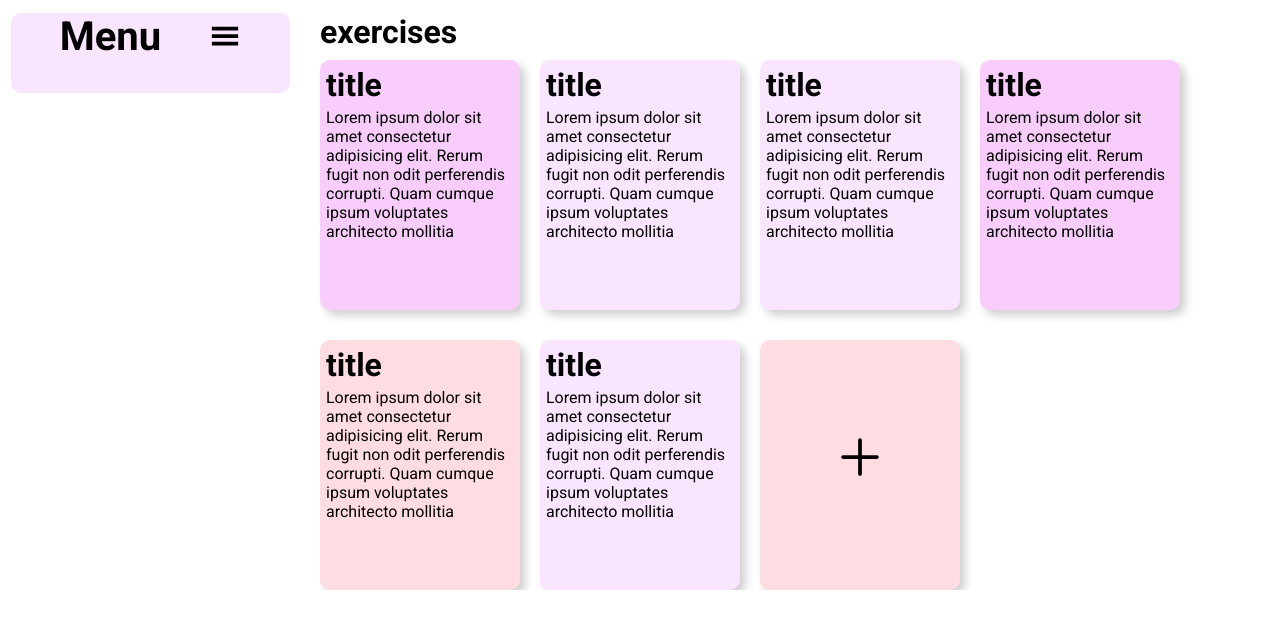
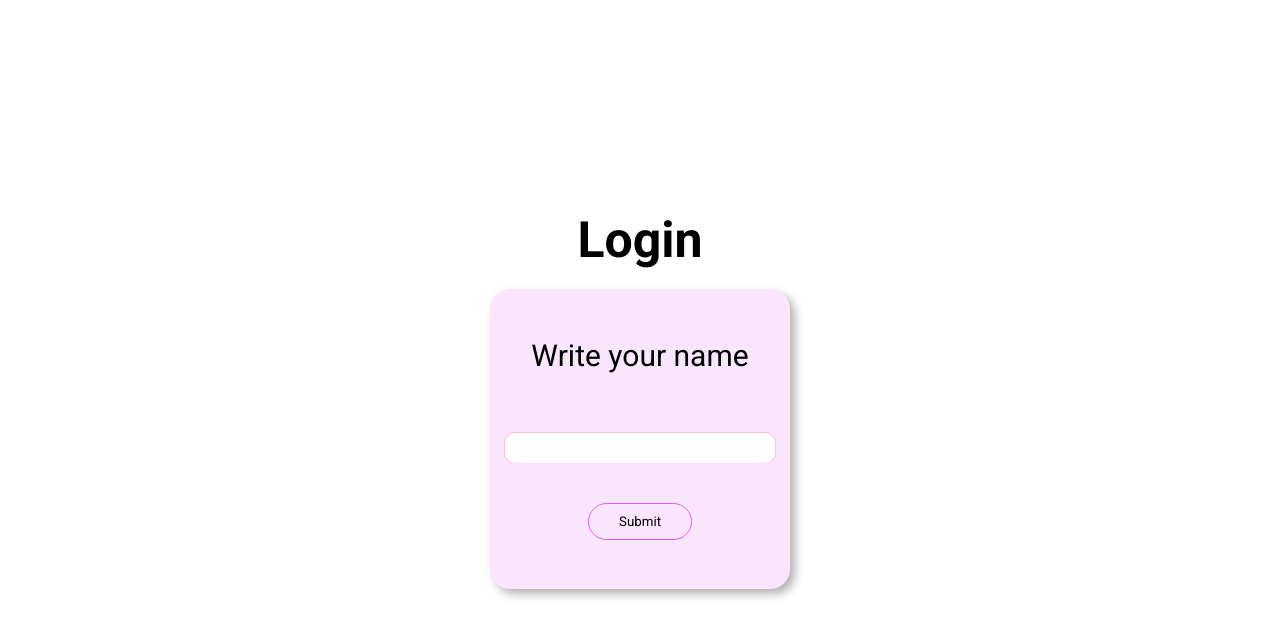
Before and after one commit to douglas-front/to_do_list, a React (Vite) app: page /login in a window 1280 px wide. Shown: the top 636 px of the page. Built offline with nearby package versions, Linux system fonts and the light colour scheme.

Commit message:
add login page

```diff
--- a/package.json
+++ b/package.json
@@ -14,6 +14,7 @@
     "react": "^18.2.0",
     "react-dom": "^18.2.0",
     "react-icons": "^4.12.0",
+    "react-router-dom": "^6.21.0",
     "sass": "^1.69.5",
     "split-text": "^1.0.0"
   },
--- a/src/App.tsx
+++ b/src/App.tsx
@@ -1,6 +1,18 @@
+import { useEffect } from "react"
 import Menu from "./Components/Menu"
 import Cards from "./Layouts/Cards"
 function App() {
+
+  useEffect(() => {
+    const exist = localStorage.getItem("name");
+
+    if (!exist) {
+      console.log("Redirecionando para a página de login");
+      window.open("http://localhost:5173/login", "_self");
+    } else {
+      console.log("Usuário encontrado, não é necessário redirecionar.");
+    }
+  }, []);
 
 
   return (
--- a/src/Components/Menu/index.tsx
+++ b/src/Components/Menu/index.tsx
@@ -1,11 +1,17 @@
 import { GiHamburgerMenu } from "react-icons/gi";
+import { PiSignOut } from "react-icons/pi";
 import "./menu.scss";
-import { useState, useRef } from "react";
+import { useState, useRef, useEffect } from "react";
 import gsap from "gsap";
 
 const Menu = () => {
   const [menu, setMenu] = useState<string>("");
   const [color, setColor] = useState<string>("menu-off");
+
+
+  const name = localStorage.getItem("name")
+
+
 
   const rf1 = useRef<HTMLDivElement>(null);
   const textRef = useRef<HTMLHeadingElement>(null);
@@ -45,6 +51,11 @@ const Menu = () => {
     );
   }
 
+  const signOut = () => {
+    localStorage.removeItem("name")
+    window.open("http://localhost:5173/login", "_self");
+  }
+
   return (
     <div className="menu">
       <div className={`container-menu ${menu}`}>
@@ -59,7 +70,7 @@ const Menu = () => {
         </div>
 
         <div className="nameUser">
-          <h1 ref={textRef}>Welcome user</h1>
+          <h1 ref={textRef}>Welcome <br/>{name}</h1>
         </div>
 
         <div className="settings">
@@ -78,6 +89,10 @@ const Menu = () => {
           <button>Black</button>
           <button>White</button>
         </div>
+
+        <div className="sign-out">
+          <button onClick={signOut}><PiSignOut /></button>
+        </div>
       </div>
     </div>
   );
--- a/src/Components/Menu/menu.scss
+++ b/src/Components/Menu/menu.scss
@@ -50,6 +50,10 @@
 
         .nameUser{
             display: none;
+
+            h1{
+                font-size: 35px;
+            }
         }
 
         .settings{
@@ -98,6 +102,7 @@
             display: block;
             margin-top: 20%;
             width: 100%;
+            height: 120px;
             text-align: center;
         }
 
@@ -185,4 +190,17 @@
         }
     }
 
+    .sign-out{
+        position: absolute;
+        bottom: 2%;
+        right: 5%;
+
+        button{
+            cursor: pointer;
+            background-color: transparent;
+            border: none;
+
+            font-size: 30px;
+        }
+    }
 }
--- a/src/main.tsx
+++ b/src/main.tsx
@@ -3,8 +3,22 @@ import ReactDOM from 'react-dom/client'
 import App from './App.tsx'
 import './index.css'
 
+import {createBrowserRouter, RouterProvider} from 'react-router-dom'
+import Login from './pages/Login/index.tsx'
+
+const router = createBrowserRouter([
+  {
+    path: '/',
+    element: <App/>
+  },
+  {
+    path: '/login',
+    element: <Login/>
+  }
+])
+
 ReactDOM.createRoot(document.getElementById('root')!).render(
   <React.StrictMode>
-    <App />
+    <RouterProvider router={router}/>
   </React.StrictMode>,
 )
--- /dev/null
+++ b/src/pages/Login/index.tsx
@@ -0,0 +1,42 @@
+import { useState } from 'react';
+import './login.scss';
+
+const Login = () => {
+  const [name, setName] = useState<string>('');
+  const [exist, setExist] = useState<string>('');
+
+  const setNameOnStorage = () => {
+    const storedName = localStorage.getItem('name');
+
+    if (storedName) {
+      setExist('Você já fez login');
+      window.open("http://localhost:5173/", "_self");
+    } else {
+      localStorage.setItem('name', `${name}`);
+      setExist('');
+      window.open("http://localhost:5173/", "_self");
+    }
+  };
+
+  return (
+    <section className='login'>
+      <h1>Login</h1>
+      <div className="login-div">
+        <form>
+          <label>Write your name</label>
+          <span>{name}</span>
+          <span>{exist}</span>
+          <input
+            type="text"
+            onChange={(e: React.ChangeEvent<HTMLInputElement>) => {
+              setName(e.target.value);
+            }}
+          />
+        </form>
+        <button onClick={setNameOnStorage}>Submit</button>
+      </div>
+    </section>
+  );
+};
+
+export default Login;
--- /dev/null
+++ b/src/pages/Login/login.scss
@@ -0,0 +1,93 @@
+.login {
+  width: 100%;
+  height: 100vh;
+  display: flex;
+  flex-direction: column;
+  justify-content: center;
+  align-items: center;
+  gap: 20px;
+
+  .login-div {
+    display: flex;
+    flex-direction: column;
+    justify-content: center;
+    align-items: center;
+
+    gap: 40px;
+
+    border-radius: 20px;
+    width: 300px;
+    height: 300px;
+
+    background-color: #fae5fe;
+
+    box-shadow: 5px 5px 10px rgb(0 0 0 / 0.3);
+
+    z-index: 100;
+
+    form {
+      width: 100%;
+      display: flex;
+      flex-direction: column;
+      align-items: center;
+      gap: 20px;
+
+      input {
+        width: 90%;
+        height: 30px;
+
+        border: none;
+        border-radius: 10px;
+
+        outline: 1px solid pink;
+
+        padding-left: 11px;
+      }
+    }
+    label {
+      font-size: 30px;
+    }
+
+  button{
+    z-index: 10;
+    cursor: pointer;
+    padding:  10px 30px;
+    border-radius: 20px;
+
+    border: 1px solid #e05bfb;
+
+    background-color: transparent;
+    position: relative;
+
+    transition: all .5s;
+
+
+    &:hover{
+        box-shadow: 3px 3px 2px rgb(0 0 0 / 0.3);
+
+    }
+    &::before{
+        content: '';
+        position: absolute;
+        top: 0;
+        left: 0;
+
+        background-color: #e05bfb;
+        width: 0%;
+        height: 100%;
+
+        transition: all .5s;
+
+        z-index: -1;
+    }
+    &:hover::before{
+        width: 100%;
+    }
+
+  }
+  }
+  h1 {
+    font-size: 50px;
+  }
+
+}
```
Also changed, not shown: 1 other file (tests, documents, lock files or other folders).
